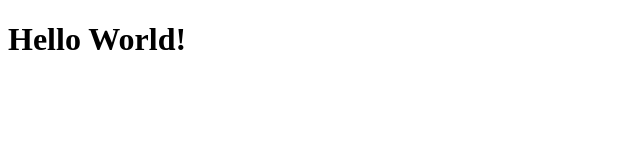
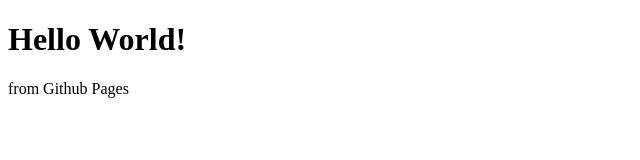
Before and after one commit to adnanpurnaya/github-pages, a plain HTML site: page index.html in a window 1280 px wide. Shown: the whole page, without its empty margins (0-640 px from the left). Drawn offline with Linux system fonts and the light colour scheme.

Commit message:
gh-pages

```diff
--- a/index.html
+++ b/index.html
@@ -5,5 +5,6 @@
 </head>
 <body>
   <h1>Hello World!</h1>
+  <p>from Github Pages</p>
 </body>
 </html>
```
